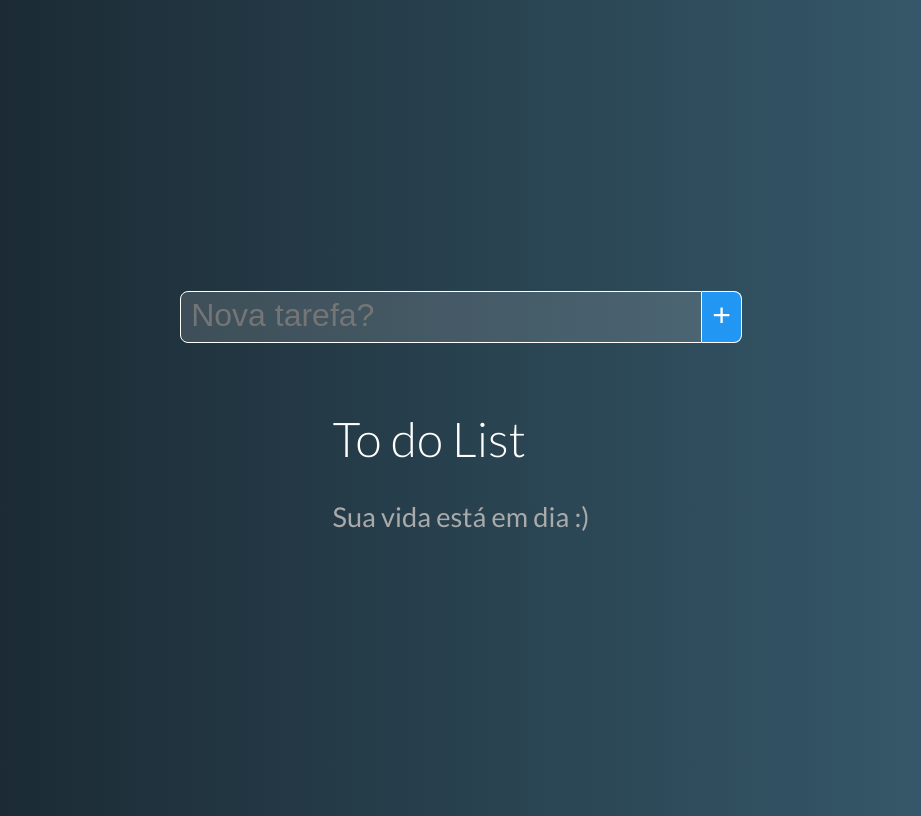
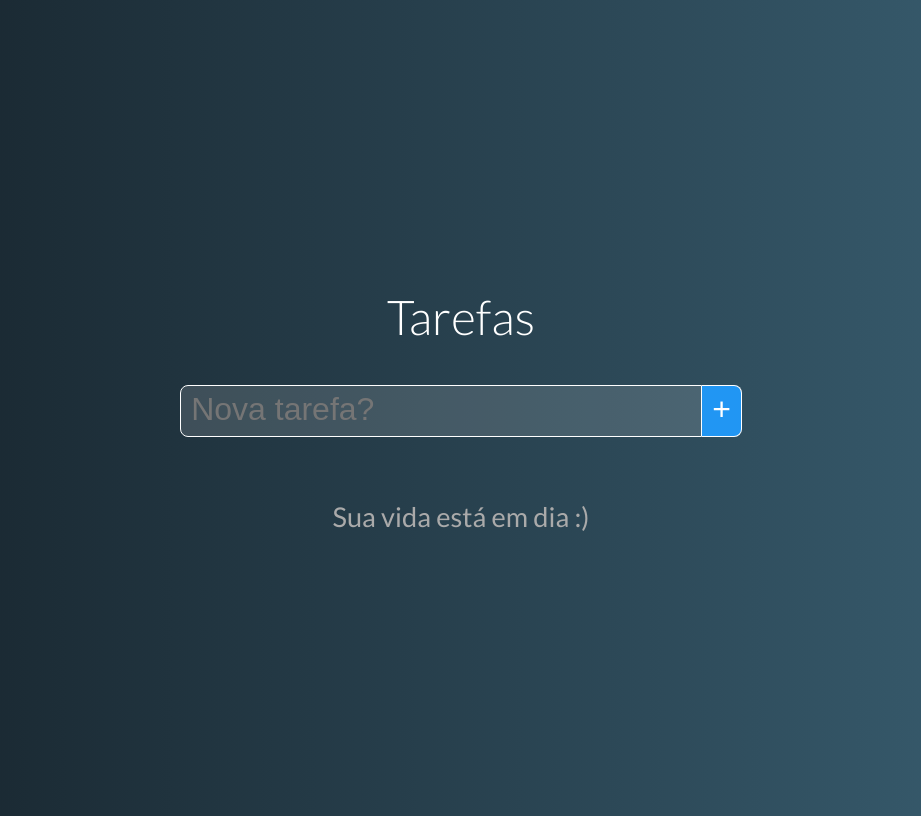
Before and after one commit to rafaeldtx/vue-todo-list, a Vue app: page / in a window 1280 px wide. Shown: the whole page, without its empty margins (179-1100 px from the left). Built offline with nearby package versions, Linux system fonts and the light colour scheme.

Commit message:
(Task) add toggle done method

```diff
--- a/src/App.vue
+++ b/src/App.vue
@@ -1,9 +1,12 @@
 <template>
 	<div id="app">
+		<h1>Tarefas</h1>
+
         <new-task @taskAdded="addTask" />
         <task-grid
             :tasks="tasks"
             @taskDeleted="removeTask"
+            @toggleDone="toggleDone"
         />
 	</div>
 </template>
@@ -30,6 +33,9 @@ export default {
         },
         removeTask(index) {
             this.tasks.splice(index, 1)
+        },
+        toggleDone(index) {
+            this.tasks[index].done = !this.tasks[index].done
         }
     }
 }
--- a/src/components/TaskGrid.vue
+++ b/src/components/TaskGrid.vue
@@ -1,7 +1,5 @@
 <template>
     <div class="task-grid">
-		<h1 class="title">To do List</h1>
-
         <div class="tasks-list">
             <template v-if="tasks.length">
                 <task
@@ -9,6 +7,7 @@
                     :key="task.name"
                     :task="task"
                     @taskDeleted="$emit('taskDeleted', i)"
+                    @toggleDone="$emit('toggleDone', i)"
                 >
                     {{ task.name }}
                 </task>
```
